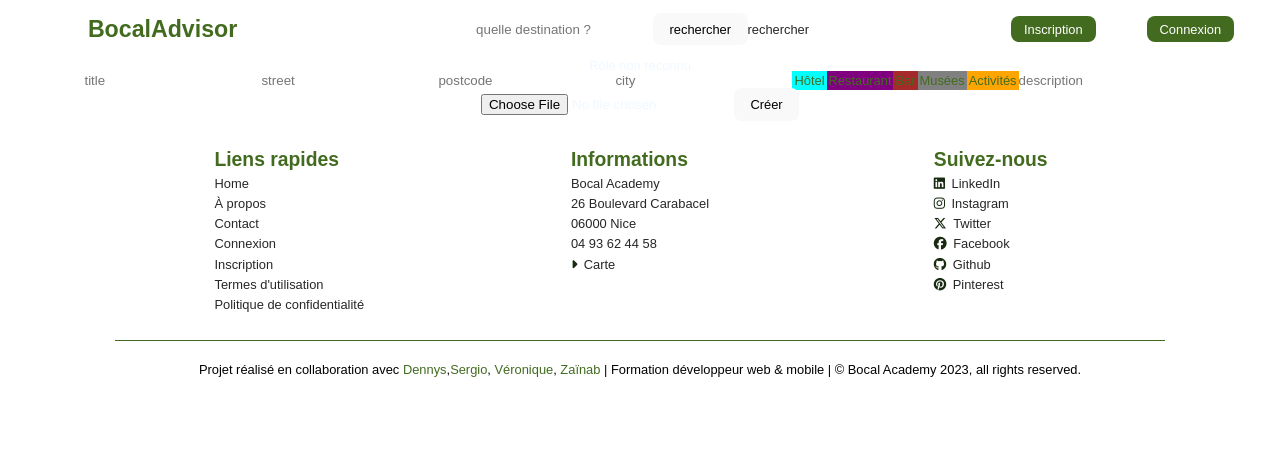
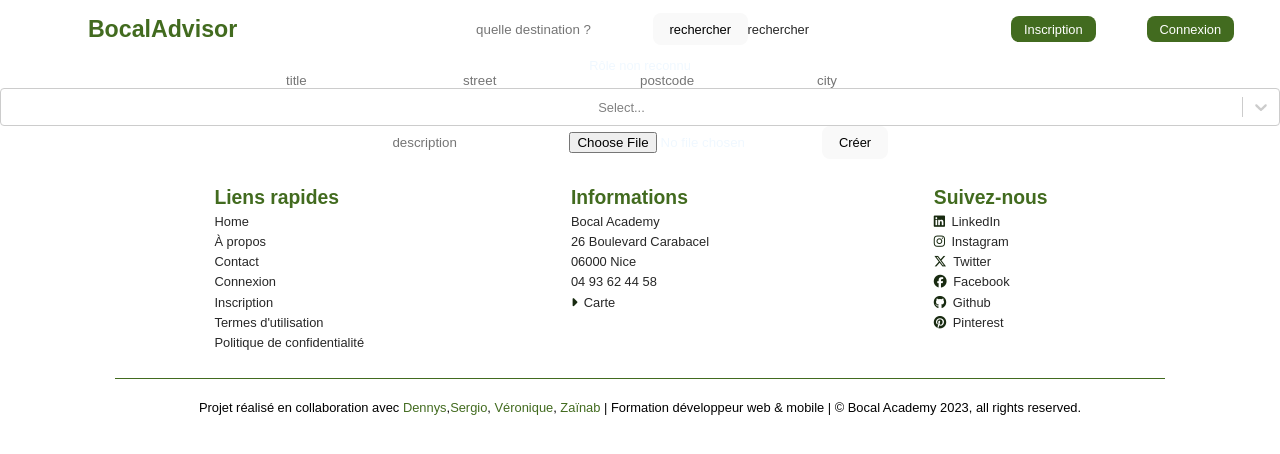
Before and after one commit to vsantidev/Bocal-Advisor-Client, a React (Vite) app: page /dashboard in a window 1280 px wide. Shown: the top 454 px of the page. Built offline with nearby package versions, Linux system fonts and the light colour scheme; no server answers.

Commit message:
creation des lieux

```diff
--- a/src/components/Places/CreatePLaces.jsx
+++ b/src/components/Places/CreatePLaces.jsx
@@ -1,4 +1,5 @@
-import { useState } from "react";
+import { useEffect, useState } from "react";
+import Select from 'react-select';
 
 function CreatePlaces() {
   const [title, setTitle] = useState("membre");
@@ -8,9 +9,66 @@ function CreatePlaces() {
   const [category, setCategory] = useState("");
   const [description, setDescription] = useState("");
   const [file, setFile] = useState("");
+  const [adresse, setAdresse] = useState("");
 
+  const[x, setX] = useState();
+  const[y, setY] = useState();
+
+  // récupere les catégorie de la bdd
+  const[categories, setCategories] = useState([]);
+  // les categories choisie
+  const[selectOptions, setselectOptions] = useState([]);
+
+  //all categories choisi
+  const[userChoice, setUserChoice] = useState([])
+
+  // restructure le tableau pour le select
+  const opt = () => {
+      categories.forEach(element => {
+
+        element.forEach(item => {
+
+          setselectOptions(selectOptions =>[...selectOptions, {'value': item.id, 'label': item.name_category} ])
+
+        });
+
+      });
+
+
+  }
+  // select
+  const MyComponent = () => (
+    <Select
+      defaultValue={[selectOptions[0]]}
+      isMulti
+      name="colors"
+      options={selectOptions}
+      className="basic-multi-select"
+      classNamePrefix="select"
+      onChange={(choices) => setUserChoice(choices.map(choice => (choice.value)))}
+    />
+  )
+
+
+
+
+  // creation des places
   const handlePlaces = async (e) => {
     e.preventDefault();
+
+
+    // let optionsAdresse = {
+    //   method: "GET",
+    //   headers: {
+    //     "Content-Type": "application/json",
+    //   },
+    // };
+
+    // const api = await fetch("https://api-adresse.data.gouv.fr/search/?q="+adresse, optionsAdresse);
+    // const dataApi = await api.json();
+    // console.log("data api", dataApi.features[0].geometry.coordinates[1]);
+    // setX(dataApi.features[0].geometry.coordinates[0]);
+    // setY(dataApi.features[0].geometry.coordinates[1])
 
     // Créé un nouvel objet formData qui paire les champs du formulaire et leurs valeurs
     const formData = new FormData();
@@ -19,17 +77,32 @@ function CreatePlaces() {
     formData.append("street", street);
     formData.append("postcode", postcode);
     formData.append("city", city);
-    formData.append("category", category);
+    formData.append("category", userChoice);
     formData.append("description", description);
     formData.append("file", file);
+    formData.append("x", x);
+    formData.append("y", y);
 
-    console.log(title);
+
+
+
     let options = {
       method: "POST",
-      body: formData,
+      /* headers: {'Content-Type': 'application/json'}, */
+/*       body: JSON.stringify([{
+        title: title,
+        street: street,
+        postcode: postcode,
+        city: city,
+        category: userChoice,
+        description: description,
+      }]), */
+      body : formData,
+
     };
 
     try {
+
       const response = await fetch("http://127.0.0.1:8000/api/place", options);
       if (!response.ok) {
         alert(`HTTP error! Status: ${response.status}`);
@@ -46,6 +119,36 @@ function CreatePlaces() {
       console.error("Fetch error:", error);
     }
   };
+
+  // recuperation des categories
+  const getCategories = async () => {
+    try {
+      const options = {
+        method: "GET",
+        headers: {
+          "Content-Type": "application/json",
+        },
+      };
+      const response = await fetch(`http://127.0.0.1:8000/api/index`, options);
+      const data = await response.json();
+
+      // Vérifions si le premier élément de data est bien un tableau
+      if (Array.isArray(data/* ["0"] */)) {
+        // Si oui, places prend la valeur de celui-ci
+        setCategories(data);
+      } else {
+        // Si non, erreur
+        console.error("Pas un tableau:", data);
+      }
+    } catch (error) {
+      console.error("Erreur:", error);
+    }
+  };
+
+  useEffect(() => {
+    getCategories();
+  }, []);
+
 
   // Fonction qui récupère la catégorie
   function cat($category) {
@@ -95,8 +198,10 @@ function CreatePlaces() {
             placeholder="city"
             onChange={(e) => setCity(e.target.value)}
           />
+          {selectOptions.length == 0 ? opt() : console.log('deja plein')}
+          {MyComponent()}
 
-          <span
+{/*           <span
             style={{ backgroundColor: "aqua", padding: 2 }}
             value="Hotel"
             onClick={() => cat("Hôtel")}
@@ -131,13 +236,20 @@ function CreatePlaces() {
           >
             Activités
           </span>
-
+ */}
           <input
             type="text"
             name="description"
             placeholder="description"
             onChange={(e) => setDescription(e.target.value)}
           />
+
+{/*           <input
+            type="text"
+            name="adresse"
+            placeholder="adresse du lieux"
+            onChange={(e) => setAdresse(e.target.value)}
+          />   */}
           <input
             type="file"
             name="file"
--- a/src/components/Places/RenderPlaces.jsx
+++ b/src/components/Places/RenderPlaces.jsx
@@ -34,12 +34,12 @@ function RenderPlaces(props) {
     getPlaces();
   }, []);
 
-  console.log("render place :", places);
+ /*  console.log("render place :", places); */
 
   const renderPlaces = () => {
     // Renvoie tous les lieux présents dans la database
     return places?.map((element, index) => {
-      console.log(places);
+      /* console.log(places); */
       return (
         <div key={index}>
           <ul>
--- a/src/components/page/Page.jsx
+++ b/src/components/page/Page.jsx
@@ -23,11 +23,6 @@ function Page(){
             "Content-Type": "application/json",
           },
         };
-
-        /* a mettre dans creation de lieux */
-        const api = await fetch("https://api-adresse.data.gouv.fr/search/?q="+valueSearch, options)
-        const dataApi = await api.json();
-        /*  */
 
         const response = await fetch(`http://127.0.0.1:8000/api/post`, options);
         const data = await response.json();
```
Also changed, not shown: 1 other file (tests, documents, lock files or other folders).
